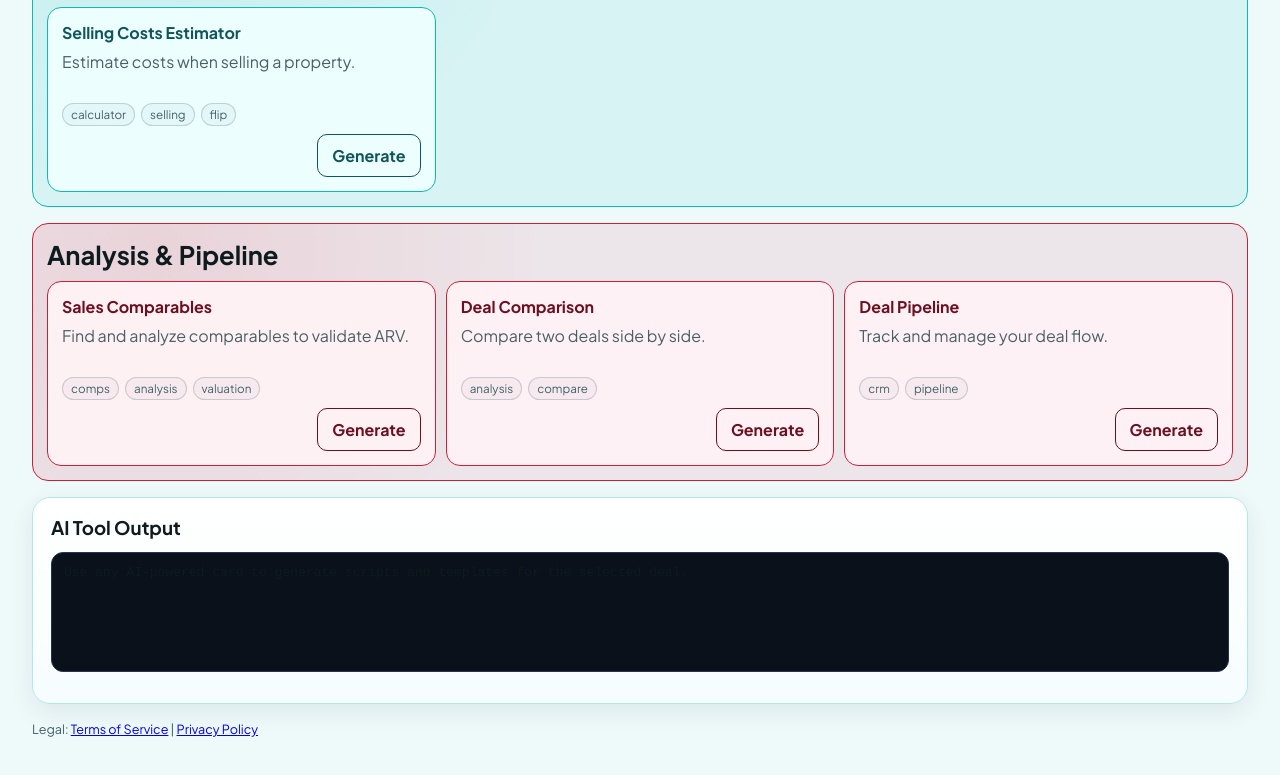
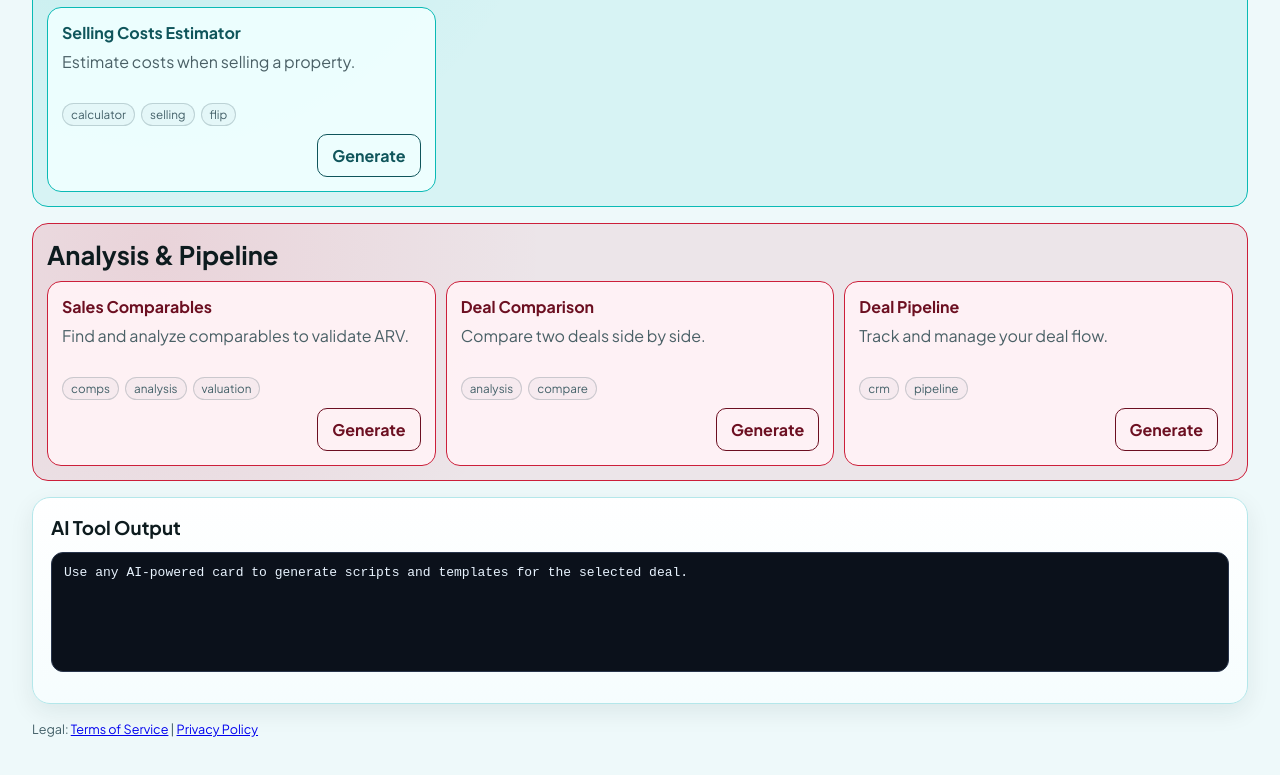
Before and after one commit to snbadiane12/project-money, a website: page public/index.html in a window 1280 px wide. Shown: the part 4339-5114 px from the top of the page. Drawn offline with nearby package versions, Linux system fonts and the light colour scheme; no server answers.

Commit message:
Add files via upload

```diff
--- a/public/index.html
+++ b/public/index.html
@@ -250,7 +250,7 @@
 
       <section class="panel" style="margin-top:16px;">
         <h3>AI Tool Output</h3>
-        <pre id="toolOutput" style="white-space:pre-wrap;word-break:break-word;background:#0b111b;border:1px solid #28344b;border-radius:12px;padding:12px;min-height:120px;"></pre>
+        <pre id="toolOutput" style="white-space:pre-wrap;word-break:break-word;background:#0b111b;border:1px solid #28344b;border-radius:12px;padding:12px;min-height:120px;color:#e9f4ff;"></pre>
       </section>
 
       <div class="confirm-modal hidden" id="confirmModal">
```
